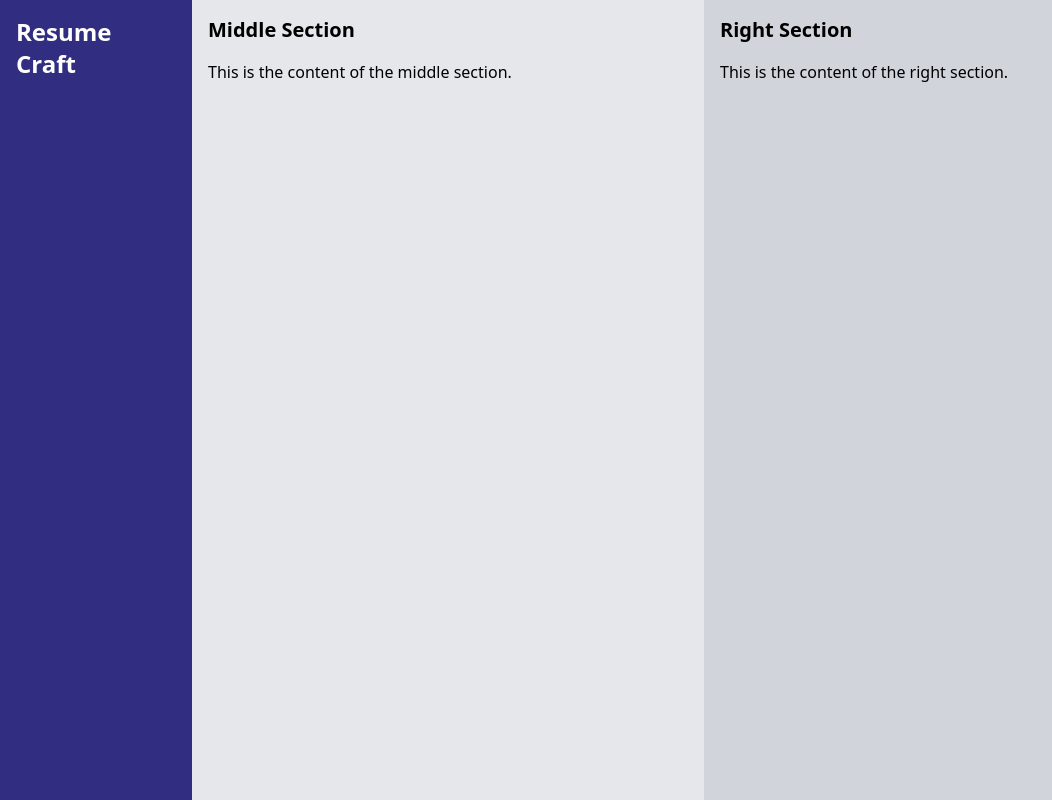
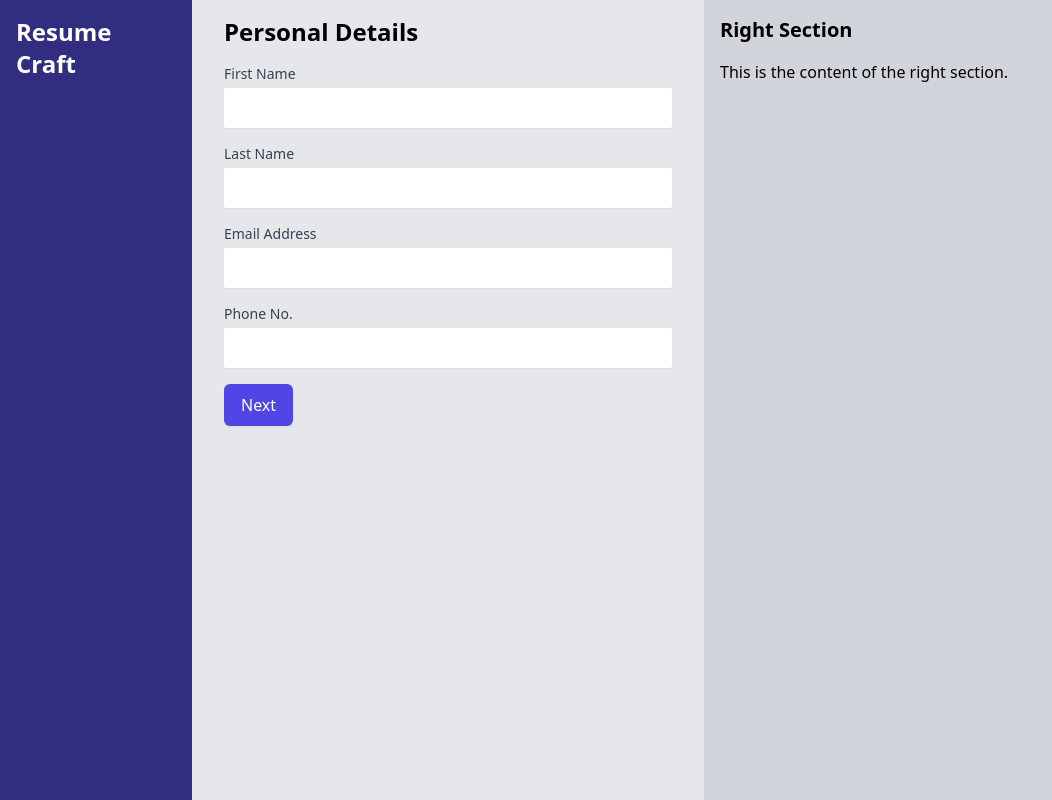
Before and after one commit to Rupesh-Piwal/ResumeCraft, a React (Vite) app in the folder client/: page /craft in a window 1280 px wide. Shown: the whole page, without its empty margins (0-1052 px from the left). Built offline with nearby package versions, Linux system fonts and the light colour scheme.

Commit message:
added personal form

```diff
--- a/client/package.json
+++ b/client/package.json
@@ -10,6 +10,11 @@
     "preview": "vite preview"
   },
   "dependencies": {
+    "@chakra-ui/react": "^2.8.2",
+    "@emotion/react": "^11.11.4",
+    "@emotion/styled": "^11.11.5",
+    "@mui/material": "^5.15.14",
+    "framer-motion": "^11.0.24",
     "lucide-react": "^0.363.0",
     "react": "^18.2.0",
     "react-dom": "^18.2.0",
--- /dev/null
+++ b/client/src/components/Stepper1.jsx
@@ -0,0 +1,11 @@
+import React from 'react'
+
+const Stepper1 = () => {
+  return (
+    <div>
+
+    </div>
+  )
+}
+
+export default Stepper1
--- a/client/src/components/forms/Personal.jsx
+++ b/client/src/components/forms/Personal.jsx
@@ -1,11 +1,105 @@
-import React from 'react'
+import React, { useState } from "react";
 
 const Personal = () => {
+  const [formData, setFormData] = useState({
+    firstName: "",
+    lastName: "",
+    email: "",
+    phone: "",
+  });
+
+  const handleChange = (e) => {
+    const { name, value } = e.target;
+    setFormData((prevData) => ({
+      ...prevData,
+      [name]: value,
+    }));
+  };
+
+  const handleSubmit = (e) => {
+    e.preventDefault();
+    // Handle form submission here
+    console.log(formData);
+  };
   return (
-    <div>
+    <div className="max-w-md mx-auto">
+      <h2 className="text-2xl font-bold mb-4">Personal Details</h2>
+      <form onSubmit={handleSubmit} className="space-y-4">
+        <div>
+          <label
+            htmlFor="firstName"
+            className="block text-sm font-medium text-gray-700"
+          >
+            First Name
+          </label>
+          <input
+            type="text"
+            id="firstName"
+            name="firstName"
+            value={formData.firstName}
+            onChange={handleChange}
+            className="mt-1 block w-full border-gray-300 rounded-sm shadow-sm focus:ring-indigo-500 focus:border-indigo-500 sm:text-sm h-[40px] p-2"
+          />
+        </div>
+        <div>
+          <label
+            htmlFor="lastName"
+            className="block text-sm font-medium text-gray-700"
+          >
+            Last Name
+          </label>
+          <input
+            type="text"
+            id="lastName"
+            name="lastName"
+            value={formData.lastName}
+            onChange={handleChange}
+            className="mt-1 block w-full border-gray-300 rounded-sm shadow-sm focus:ring-indigo-500 focus:border-indigo-500 sm:text-sm h-[40px] p-2"
+          />
+        </div>
+        <div>
+          <label
+            htmlFor="email"
+            className="block text-sm font-medium text-gray-700"
+          >
+            Email Address
+          </label>
+          <input
+            type="email"
+            id="email"
+            name="email"
+            value={formData.email}
+            onChange={handleChange}
+            className="mt-1 block w-full border-gray-300 rounded-sm shadow-sm focus:ring-indigo-500 focus:border-indigo-500 sm:text-sm h-[40px] p-2"
+          />
+        </div>
+        <div>
+          <label
+            htmlFor="phone"
+            className="block text-sm font-medium text-gray-700"
+          >
+            Phone No.
+          </label>
+          <input
+            type="text"
+            id="phone"
+            name="phone"
+            value={formData.phone}
+            onChange={handleChange}
+            className="mt-1 block w-full border-gray-300 rounded-sm shadow-sm focus:ring-indigo-500 focus:border-indigo-500 sm:text-sm h-[40px] p-2"
+          />
+        </div>
+        <div>
+          <button
+            type="submit"
+            className="inline-flex items-center px-4 py-2 border border-transparent rounded-md shadow-sm text-white bg-indigo-600 hover:bg-indigo-700 focus:outline-none focus:ring-2 focus:ring-offset-2 focus:ring-indigo-500"
+          >
+            Next
+          </button>
+        </div>
+      </form>
+    </div>
+  );
+};
 
-    </div>
-  )
-}
-
-export default Personal
+export default Personal;
--- a/client/src/pages/Craft.jsx
+++ b/client/src/pages/Craft.jsx
@@ -1,5 +1,6 @@
 import React from "react";
 import { Link } from "react-router-dom";
+import Personal from "../components/forms/Personal";
 
 const Craft = () => {
   return (
@@ -15,8 +16,7 @@ const Craft = () => {
       {/* Middle Section */}
 
       <div className="bg-gray-200 p-4" style={{ width: "40%" }}>
-        <h2 className="text-xl font-bold mb-4">Middle Section</h2>
-        <p>This is the content of the middle section.</p>
+        <Personal />
       </div>
 
       {/* Right Section */}
```
Also changed, not shown: 1 other file (tests, documents, lock files or other folders).
